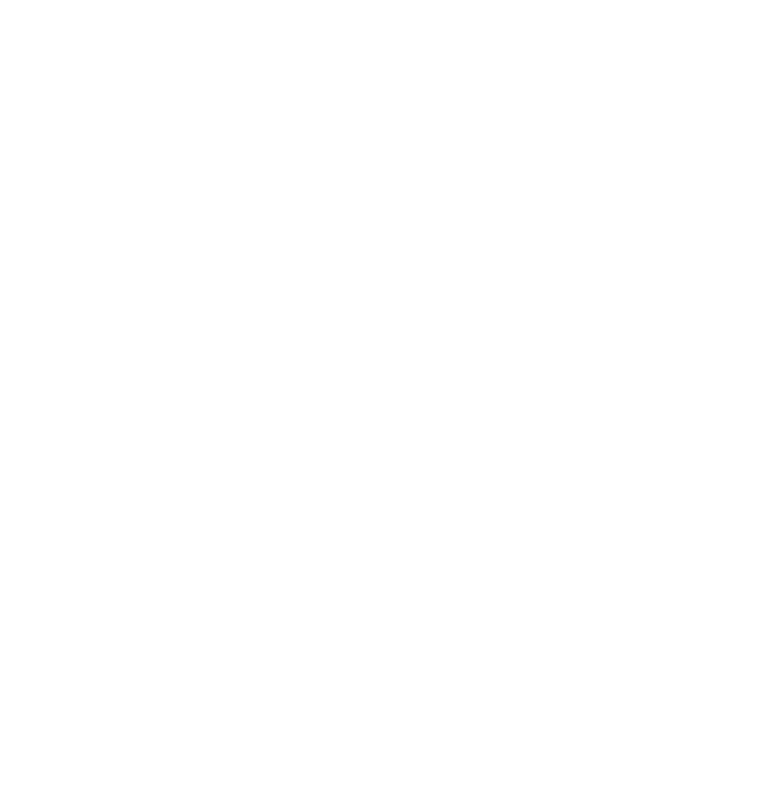
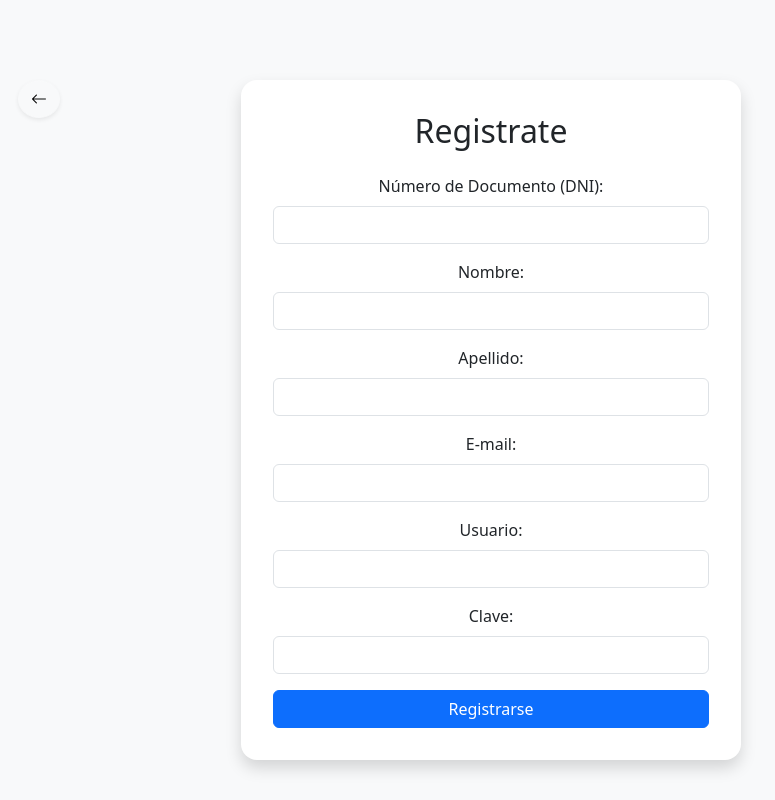
Before and after one commit to tomiingm/tp-entornos-graficos, a PHP site: page /php/registro.php in a window 1280 px wide. Before the commit the part shown is empty. Shown: the whole page, without its empty margins (221-996 px from the left). Run offline with PHP 8.4, Linux system fonts and the light colour scheme.

Commit message:
Pagina de registro, estilos y estructura iniciales

```diff
--- a/nuestro-proyecto-web/css/estilos.css
+++ b/nuestro-proyecto-web/css/estilos.css
@@ -0,0 +1,11 @@
+.formulario-box {
+    background-color: white;
+    padding: 2rem;
+    border-radius: 1rem;
+    width: 100%;
+    max-width: 500px;
+}
+
+.contenedor{
+    margin-top: 80px;
+}
--- a/nuestro-proyecto-web/php/registro.php
+++ b/nuestro-proyecto-web/php/registro.php
@@ -1,5 +1,68 @@
+<!DOCTYPE html>
+<html lang="es">
+
 <?php
+$conn = mysqli_connect("localhost", "root", "", "portal_de_vacantes");
+if (!$conn) {
+    die("Error al conectar con la base de datos: " . mysqli_connect_error());
+}
+?>
 
-$conn = mysqli_connect("localhost", "root", "", "portal_de_vacantes");
+<head>
+    <meta charset="UTF-8">
+    <meta name="viewport" content="width=device-width, initial-scale=1.0">
+    <title>Registro</title>
+    <link href="https://cdn.jsdelivr.net/npm/bootstrap@5.3.3/dist/css/bootstrap.min.css" rel="stylesheet">
+    <link href="../css/estilos.css" rel="stylesheet">
+    <link href="https://cdn.jsdelivr.net/npm/bootstrap-icons@1.10.5/font/bootstrap-icons.css" rel="stylesheet">
+</head>
 
-?>
+<body class="bg-light">
+    <div class="container text-center contenedor">
+        <div class="row">
+            <div class="col">
+                <a href="../index.php" class="btn btn-light rounded-circle shadow-sm ">
+                    <i class="bi bi-arrow-left"></i>
+                </a>
+            </div>
+            <div class="container col-8">
+
+                <div class="formulario-box shadow">
+                    <h2 class="text-center mb-4">Registrate</h2>
+                    <form action="" method="post">
+                        <div class="mb-3">
+                            <label for="dni" class="form-label">Número de Documento (DNI):</label>
+                            <input type="number" class="form-control" name="dni" id="dni" required min="1000000" max="99999999">
+                        </div>
+                        <div class="mb-3">
+                            <label for="nombre" class="form-label">Nombre:</label>
+                            <input type="text" class="form-control" name="nombre" id="nombre" required>
+                        </div>
+                        <div class="mb-3">
+                            <label for="apellido" class="form-label">Apellido:</label>
+                            <input type="text" class="form-control" name="apellido" id="apellido" required>
+                        </div>
+                        <div class="mb-3">
+                            <label for="mail" class="form-label">E-mail:</label>
+                            <input type="email" class="form-control" name="mail" id="mail" required>
+                        </div>
+                        <div class="mb-3">
+                            <label for="usuario" class="form-label">Usuario:</label>
+                            <input type="text" class="form-control" name="usuario" id="usuario" required>
+                        </div>
+                        <div class="mb-3">
+                            <label for="clave" class="form-label">Clave:</label>
+                            <input type="password" class="form-control" name="clave" id="clave" required>
+                        </div>
+                        <div class="d-grid">
+                            <button type="submit" class="btn btn-primary">Registrarse</button>
+                        </div>
+                    </form>
+                </div>
+
+            </div>
+        </div>
+    </div>
+</body>
+
+</html>
```
